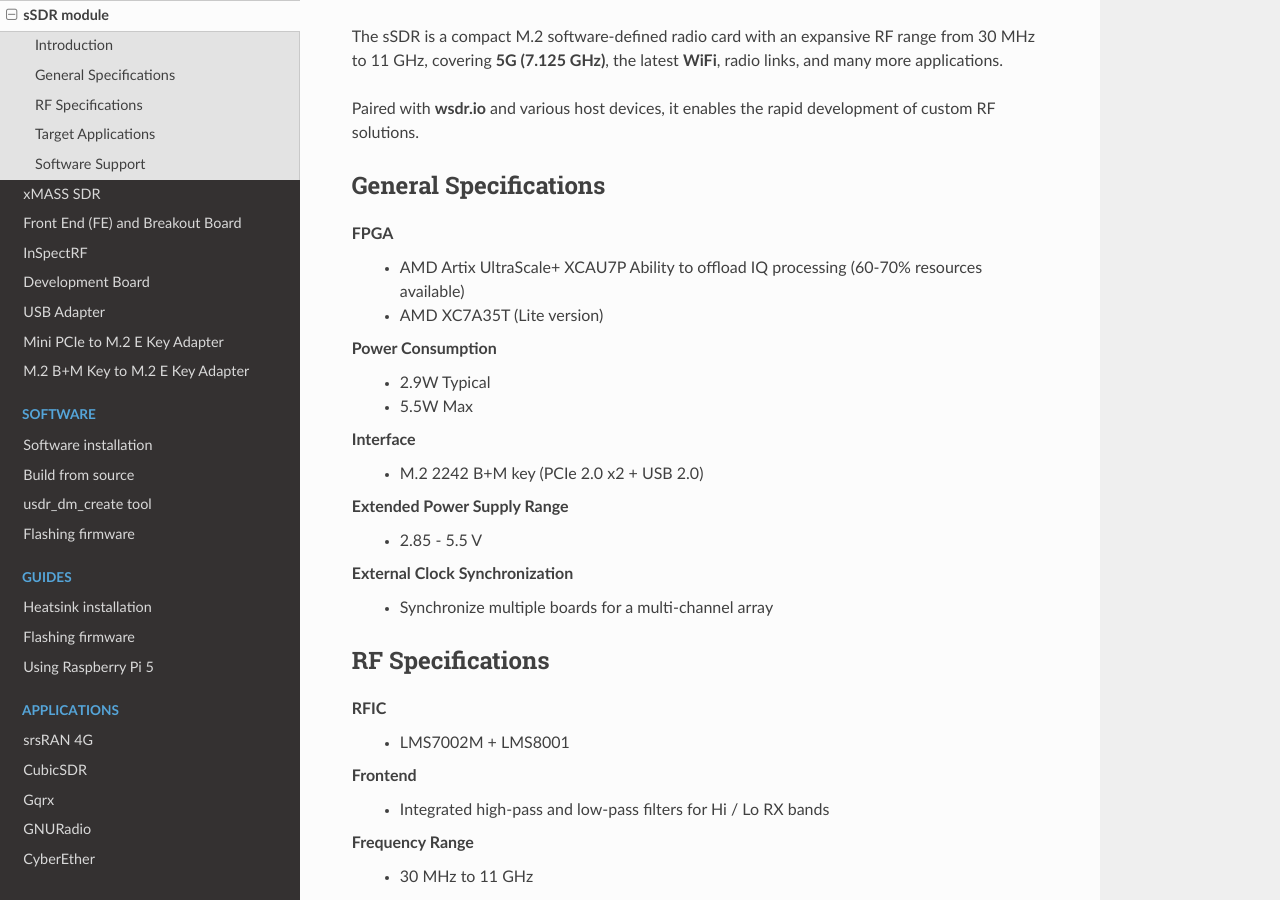
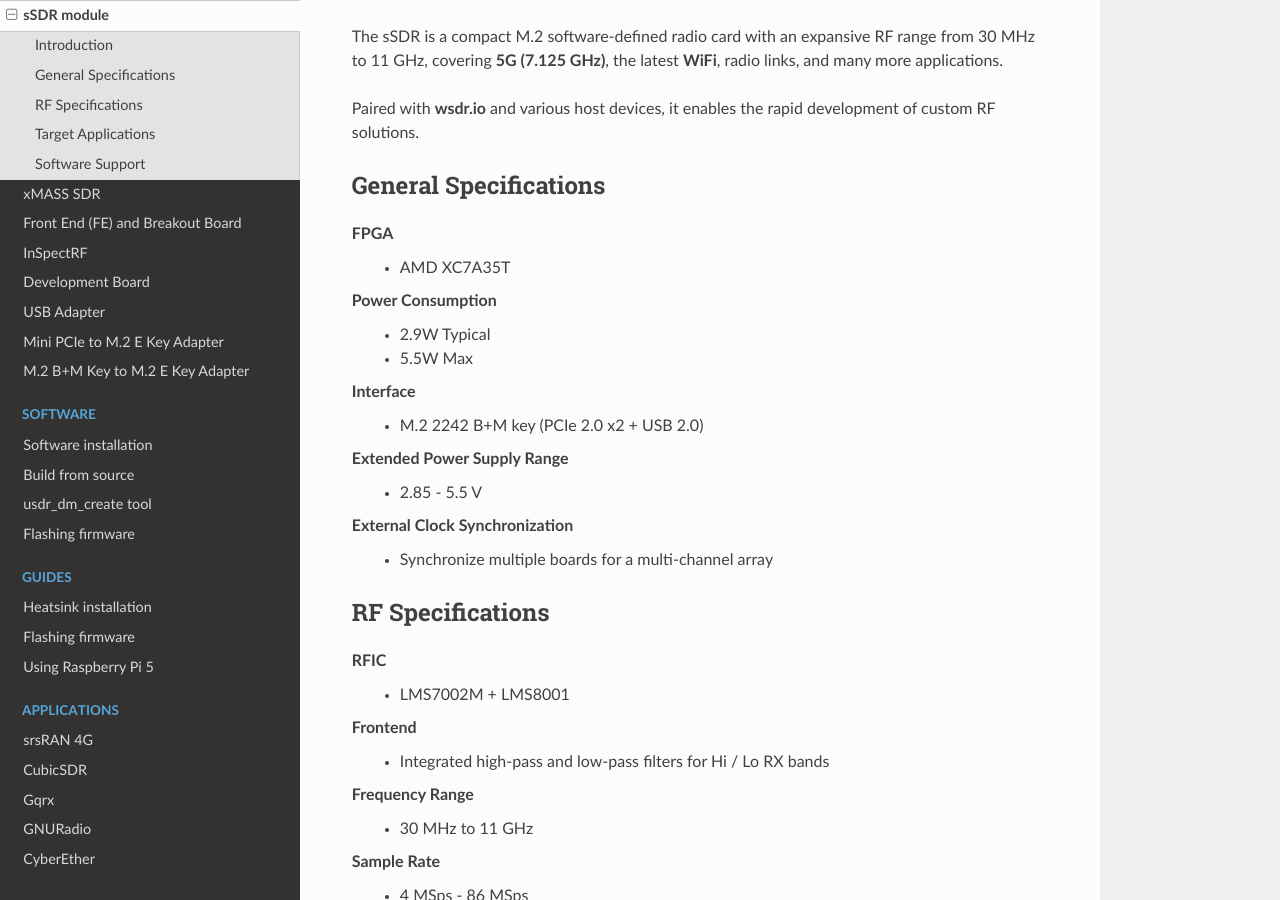
Before and after one commit to wavelet-lab/docs, a Sphinx documentation site: the page built from source/hardware/ssdr.rst, in a window 1280 px wide and 900 px high, scrolled down 680 px. Built offline with Sphinx 7.4.7 and the Read the Docs theme 3.1.0, drawn with Linux system fonts in a browser that asks for light colours.

Commit message:
Update ssdr.rst

```diff
--- a/source/hardware/ssdr.rst
+++ b/source/hardware/ssdr.rst
@@ -20,8 +20,7 @@
 ======================
 
 **FPGA**
-  - AMD Artix UltraScale+ XCAU7P Ability to offload IQ processing (60-70% resources available)
-  - AMD XC7A35T  (Lite version)
+  - AMD XC7A35T
 
 **Power Consumption**
   - 2.9W Typical
```
